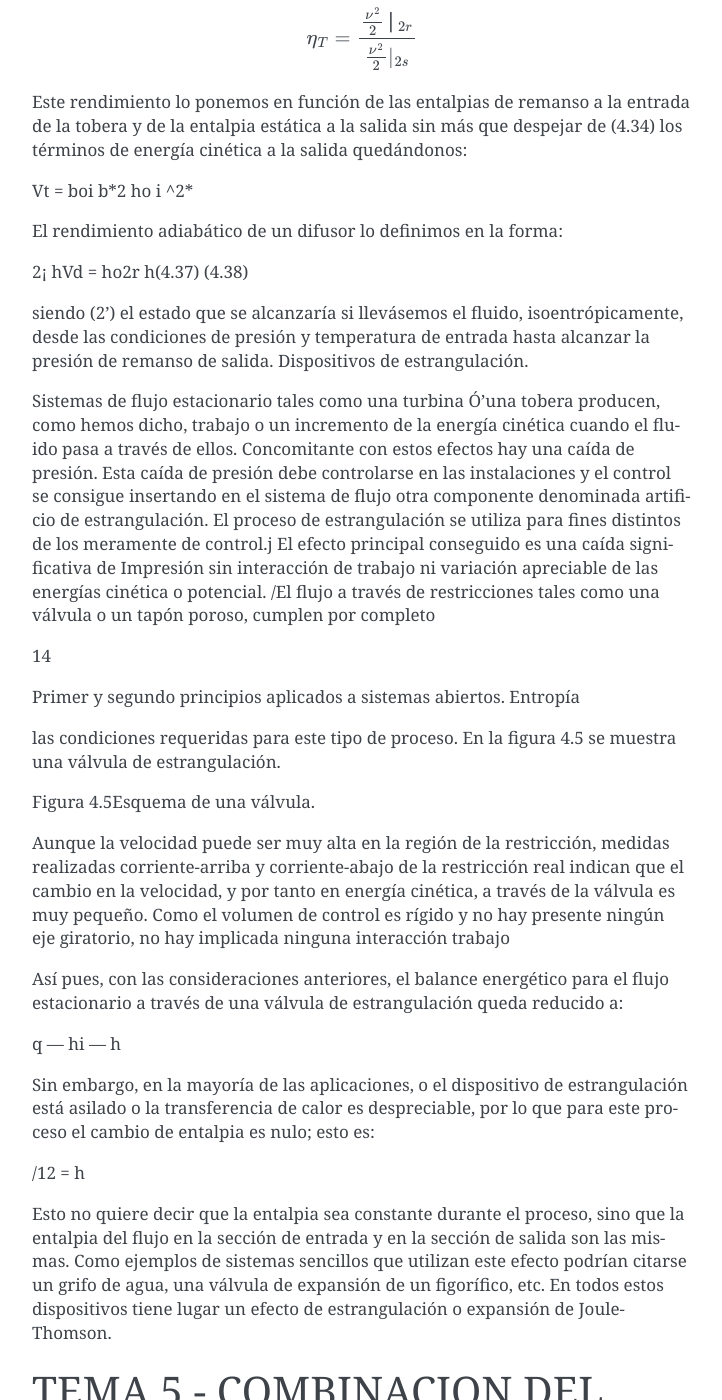
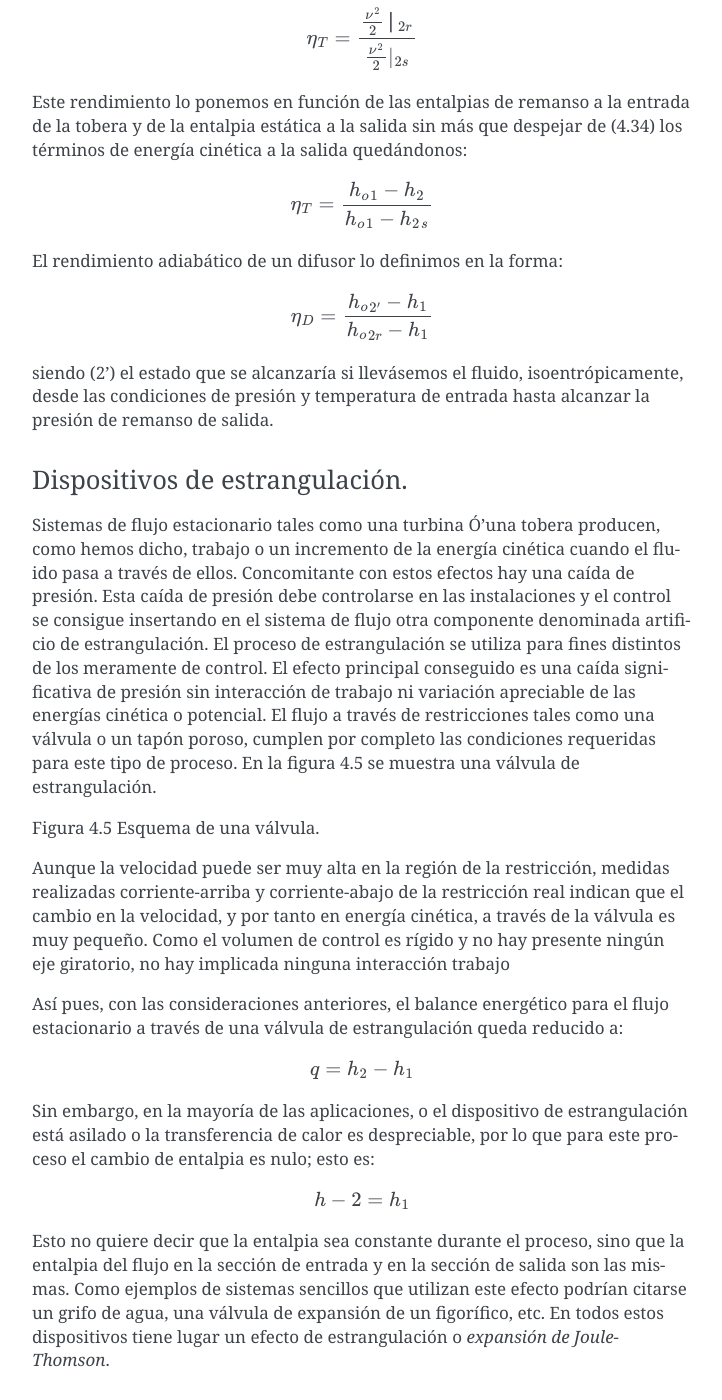
Before and after one commit to mantielero/termodinamica, a Sphinx documentation site: the page built from source/guion_primer_segundo_principios.rst, in a window 1280 px wide and 1400 px high, scrolled down 15359 px. Shown: the whole window, without its empty margins (388-1110 px from the left). Built offline with Sphinx 7.4.7, drawn with Linux system fonts in a browser that asks for light colours; some of the changed text lies outside the part shown.

Commit message:
Update guion_primer_segundo_principios.rst

```diff
--- a/source/guion_primer_segundo_principios.rst
+++ b/source/guion_primer_segundo_principios.rst
@@ -538,41 +538,40 @@ Para un tobera, definimos el rendimiento adiabático como el cociente entre la e
 
 Este rendimiento lo ponemos en función de las entalpias de remanso a la entrada de la tobera y de la entalpia estática a la salida sin más que despejar de (4.34) los términos de energía cinética a la salida quedándonos:
 
-Vt =
-boi b*2 ho i ^2*
+.. math::
+
+   \eta_T = \frac{ {h_o}_1 - h_2}{ {h_o}_1 -{h_2}_s}
 
 El rendimiento adiabático de un difusor lo definimos en la forma:
 
-2¡ h\
-Vd =
-ho2r h\
-(4.37)
-(4.38)
+.. math::
+
+   \eta_D = \frac{ {h_o}_{2'} - h_1}{ {h_o}_{2r} -h_1}
 
 siendo (2') el estado que se alcanzaría si llevásemos el fluido, isoentrópicamente, desde las condiciones de presión y temperatura de entrada hasta alcanzar la presión de remanso de salida.
+
 Dispositivos de estrangulación.
+^^^^^^^^^^^^^^^^^^^^^^^^^^^^^^^
 
-Sistemas de flujo estacionario tales como una turbina Ó'una tobera producen, como hemos dicho, trabajo o un incremento de la energía cinética cuando el fluido pasa a través de ellos. Concomitante con estos efectos hay una caída de presión. Esta caída de presión debe controlarse en las instalaciones y el control se consigue insertando en el sistema de flujo otra componente denominada artificio de estrangulación. El proceso de estrangulación se utiliza para fines distintos de los meramente de control.j El efecto principal conseguido es una caída significativa de \ Impresión sin interacción de trabajo ni variación apreciable de las energías cinética o potencial. /El flujo a través de restricciones tales como una válvula o un tapón poroso, cumplen por completo
+Sistemas de flujo estacionario tales como una turbina Ó'una tobera producen, como hemos dicho, trabajo o un incremento de la energía cinética cuando el fluido pasa a través de ellos. Concomitante con estos efectos hay una caída de presión. Esta caída de presión debe controlarse en las instalaciones y el control se consigue insertando en el sistema de flujo otra componente denominada artificio de estrangulación. El proceso de estrangulación se utiliza para fines distintos de los meramente de control. El efecto principal conseguido es una caída significativa de presión sin interacción de trabajo ni variación apreciable de las energías cinética o potencial. El flujo a través de restricciones tales como una válvula o un tapón poroso, cumplen por completo las condiciones requeridas para este tipo de proceso. En la figura 4.5 se muestra una válvula de estrangulación.
 
-14
-
-Primer y segundo principios aplicados a sistemas abiertos. Entropía
-
-las condiciones requeridas para este tipo de proceso. En la figura 4.5 se muestra una válvula de estrangulación.
-
-Figura 4.5Esquema de una válvula.
+Figura 4.5 Esquema de una válvula.
 
 Aunque la velocidad puede ser muy alta en la región de la restricción, medidas realizadas corriente-arriba y corriente-abajo de la restricción real indican que el cambio en la velocidad, y por tanto en energía cinética, a través de la válvula es muy pequeño. Como el volumen de control es rígido y no hay presente ningún eje giratorio, no hay implicada ninguna interacción trabajo
 
 Así pues, con las consideraciones anteriores, el balance energético para el flujo estacionario a través de una válvula de estrangulación queda reducido a:
 
-q — hi — h\
+.. math::
+
+   q = h_2 - h_1
 
 Sin embargo, en la mayoría de las aplicaciones, o el dispositivo de estrangulación está asilado o la transferencia de calor es despreciable, por lo que para este proceso el cambio de entalpia es nulo; esto es:
 
-/12 = h\
+.. math::
 
-Esto no quiere decir que la entalpia sea constante durante el proceso, sino que la entalpia del flujo en la sección de entrada y en la sección de salida son las mismas. Como ejemplos de sistemas sencillos que utilizan este efecto podrían citarse un grifo de agua, una válvula de expansión de un figorífico, etc. En todos estos dispositivos tiene lugar un efecto de estrangulación o expansión de Joule-Thomson.
+   h-2 = h_1
+
+Esto no quiere decir que la entalpia sea constante durante el proceso, sino que la entalpia del flujo en la sección de entrada y en la sección de salida son las mismas. Como ejemplos de sistemas sencillos que utilizan este efecto podrían citarse un grifo de agua, una válvula de expansión de un figorífico, etc. En todos estos dispositivos tiene lugar un efecto de estrangulación o *expansión de Joule-Thomson*.
 
 TEMA 5 - COMBINACION DEL PRIMER Y SEGUNDO PRINCIPIO: EXERGIA.
 =============================================================
```
Also changed, not shown: other parts of source/guion_primer_segundo_principios.rst (+17 -15 lines).
